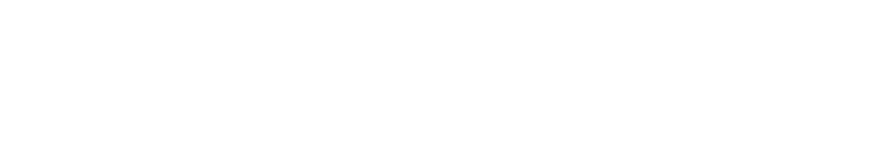
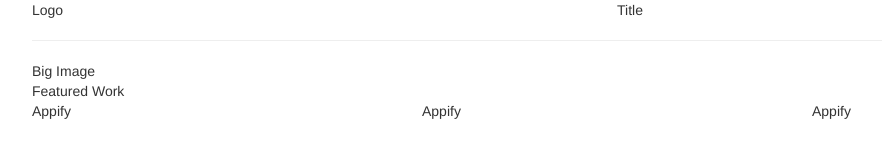
Before and after one commit to earlbread/portfolio, a plain HTML site: page index.html in a window 1280 px wide. Shown: the whole page, without its empty margins (38-920 px from the left). Drawn offline with Linux system fonts and the light colour scheme.

Commit message:
Add basic html structure

```diff
--- a/index.html
+++ b/index.html
@@ -8,5 +8,47 @@
     <link href="css/bootstrap.min.css" rel="stylesheet">
   </head>
   <body>
+    <div class="container">
+
+      <div class="row">
+        <div class="col-md-6">
+          Logo
+        </div>
+        <div class="col-md-6">
+          Title
+        </div>
+      </div>
+
+      <div class="row">
+        <div class="col-md-12">
+          <hr>
+        </div>
+      </div>
+
+      <div class="row">
+        <div class="col-md-12">
+          Big Image
+        </div>
+      </div>
+
+      <div class="row">
+        <div class="col-md-12">
+          Featured Work
+        </div>
+      </div>
+
+      <div class="row">
+        <div class="col-md-4">
+          Appify
+        </div>
+        <div class="col-md-4">
+          Appify
+        </div>
+        <div class="col-md-4">
+          Appify
+        </div>
+      </div>
+
+    </div>
   </body>
 </html>
```
